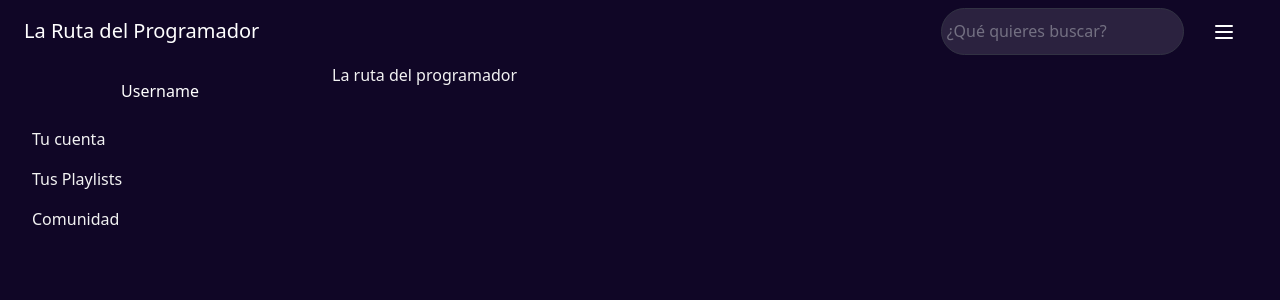
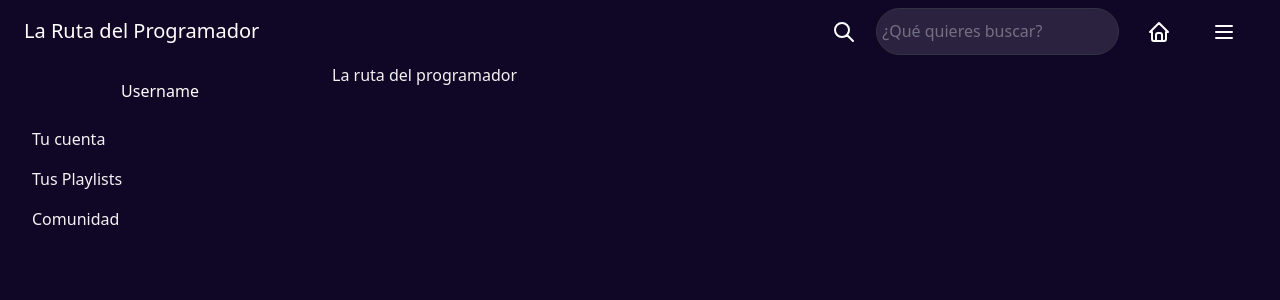
Before and after one commit to CodeMasterChefs/Frontend-Ruta-Programador, a React (Vite) app: page / in a window 1280 px wide. Shown: the top 300 px of the page. Built offline with nearby package versions, Linux system fonts and the light colour scheme.

Commit message:
agregando iconos

```diff
--- a/src/Components/NavBar/NavBar.jsx
+++ b/src/Components/NavBar/NavBar.jsx
@@ -1,4 +1,4 @@
-import { HamburguerMenuIcon } from "../icons";
+import { HamburguerMenuIcon, HomeIcon, LupaIcon } from "../icons";
 import "./NavBar.css"
 
 
@@ -11,13 +11,25 @@ const NavBar = () => {
         </a>
 
         <div className="d-flex">
+        <button
+            className="Icons"
+          >
+            <LupaIcon />
+          </button>
           <form className="d-flex formulario-buscador" role="search">
             <input
-              className="form-control me-2 input-container"
+              className="form-control me-2 input-container  "
               type="search"
               placeholder="¿Qué quieres buscar?"
             />
           </form>
+
+          <button
+            className="Icons"
+            type="button"
+          >
+            <HomeIcon />
+          </button>
           <button
             className="Icons"
             type="button"
--- /dev/null
+++ b/src/Components/icons/HelpIcon.jsx
@@ -0,0 +1,20 @@
+
+const SvgComponent = (props) => (
+  <svg
+    xmlns="http://www.w3.org/2000/svg"
+    width={24}
+    height={24}
+    fill="none"
+    stroke="white"
+    strokeLinecap="round"
+    strokeLinejoin="round"
+    strokeWidth={2}
+    className="icon icon-tabler icon-tabler-help-circle"
+    {...props}
+  >
+    <path stroke="none" d="M0 0h24v24H0z" />
+    <path d="M3 12a9 9 0 1 0 18 0 9 9 0 0 0-18 0M12 16v.01" />
+    <path d="M12 13a2 2 0 0 0 .914-3.782 1.98 1.98 0 0 0-2.414.483" />
+  </svg>
+)
+export { SvgComponent as HelpIcon }
--- /dev/null
+++ b/src/Components/icons/HomeIcon.jsx
@@ -0,0 +1,20 @@
+
+const SvgComponent = (props) => (
+  <svg
+    xmlns="http://www.w3.org/2000/svg"
+    width={24}
+    height={24}
+    fill="none"
+    stroke="white"
+    strokeLinecap="round"
+    strokeLinejoin="round"
+    strokeWidth={2}
+    className="icon icon-tabler icon-tabler-home"
+    {...props}
+  >
+    <path stroke="none" d="M0 0h24v24H0z" />
+    <path d="M5 12H3l9-9 9 9h-2M5 12v7a2 2 0 0 0 2 2h10a2 2 0 0 0 2-2v-7" />
+    <path d="M9 21v-6a2 2 0 0 1 2-2h2a2 2 0 0 1 2 2v6" />
+  </svg>
+)
+export { SvgComponent as HomeIcon }
--- /dev/null
+++ b/src/Components/icons/LupaIcon.jsx
@@ -0,0 +1,19 @@
+
+const SvgComponent = (props) => (
+  <svg
+    xmlns="http://www.w3.org/2000/svg"
+    width={24}
+    height={24}
+    fill="none"
+    stroke="white"
+    strokeLinecap="round"
+    strokeLinejoin="round"
+    strokeWidth={2}
+    className="icon icon-tabler icon-tabler-search"
+    {...props}
+  >
+    <path stroke="none" d="M0 0h24v24H0z" />
+    <path d="M3 10a7 7 0 1 0 14 0 7 7 0 1 0-14 0M21 21l-6-6" />
+  </svg>
+)
+export { SvgComponent as LupaIcon }
--- a/src/Components/icons/index.js
+++ b/src/Components/icons/index.js
@@ -1 +1,4 @@
 export {HamburguerMenuIcon} from "./MenuHamburguerIcon"
+export {HomeIcon} from "./homeIcon"
+export {HelpIcon} from "./HelpIcon"
+export {LupaIcon} from "./LupaIcon"
```
Also changed, not shown: src/Components/NavBar/NavBar.css (line endings or trailing spaces).
